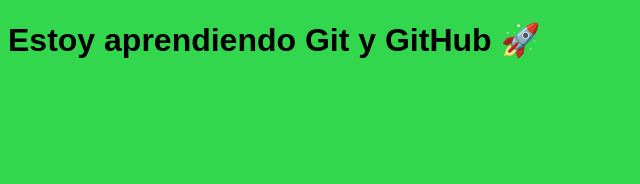
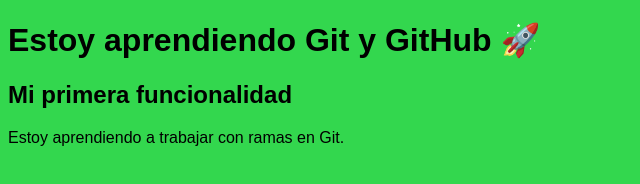
Before and after one commit to csstiven/mi-proyecto-git, a plain HTML site: page index.html in a window 1280 px wide. Shown: the whole page, without its empty margins (0-640 px from the left). Drawn offline with Linux system fonts and the light colour scheme.

Commit message:
Agrega primera funcionalidad

```diff
--- a/index.html
+++ b/index.html
@@ -8,6 +8,11 @@
 <body>
 
     <h1>Estoy aprendiendo Git y GitHub 🚀</h1>
+    <h2>Mi primera funcionalidad</h2>
+
+<p>
+    Estoy aprendiendo a trabajar con ramas en Git.
+</p>
 
     <script src="logica.js"></script>
 </body>
```
